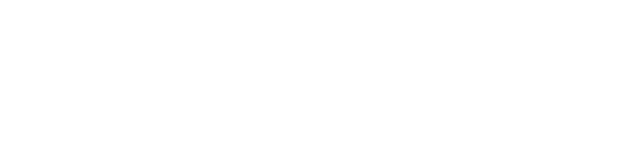
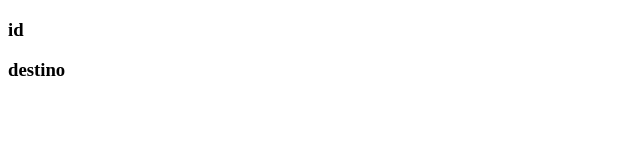
Before and after one commit to KMTB00052571903/parcial1, a website: page index.html in a window 1280 px wide. Shown: the full height of the page, 0-640 px from the left. Drawn offline with Linux system fonts and the light colour scheme.

Commit message:
Added index.css

```diff
--- a/index.html
+++ b/index.html
@@ -7,6 +7,16 @@
 </head>
 <body>
 
+<div class="container">
+
+    <div class="target">
+        <h3> id</h3>
+        <h3> destino</h3>
+
+    </div>
+
+
+</div>
 
 
 
```
Also changed, not shown: index.css (added).
